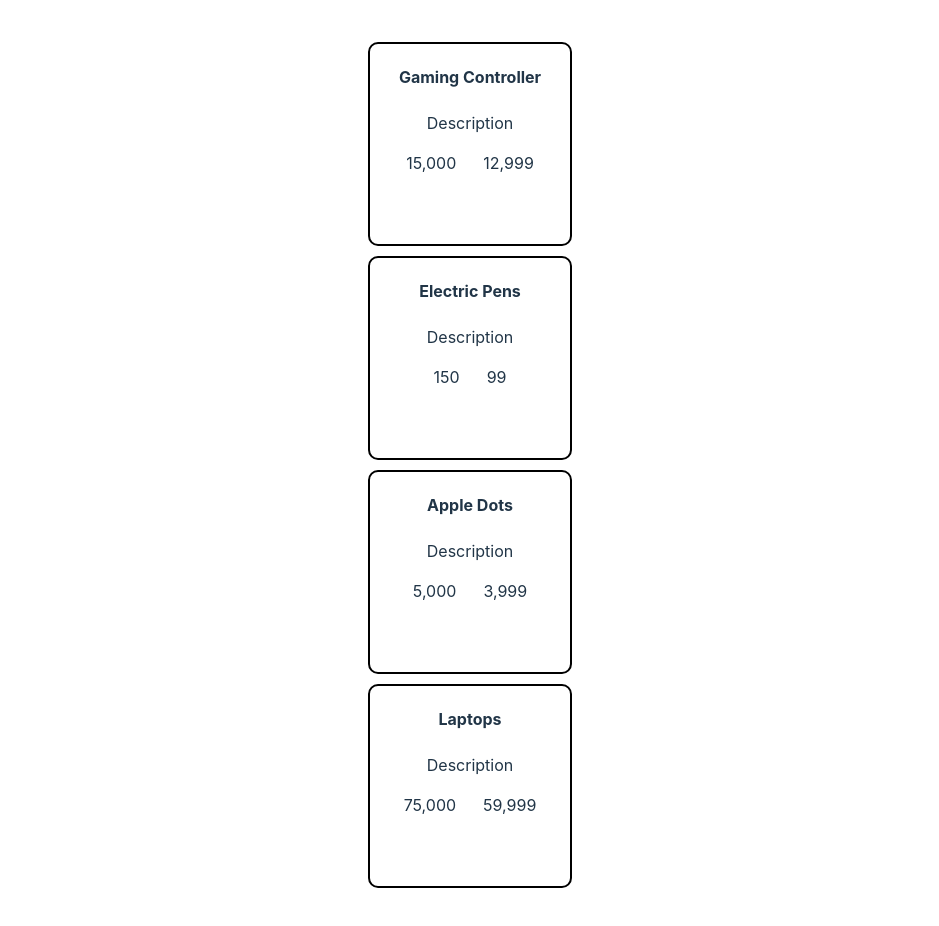
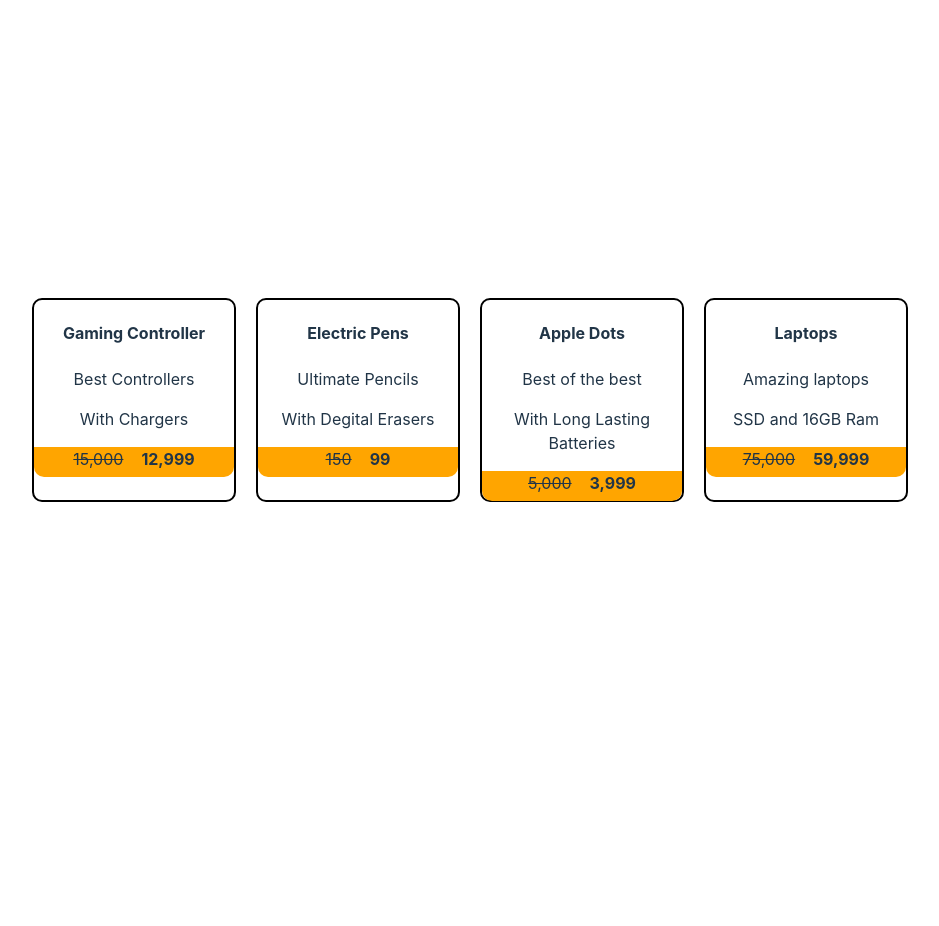
Before and after one commit to Mani-420/React_JS, a React (Vite) app in the folder basic-react-app/: page / in a window 1280 px wide. Shown: the top 926 px of the page, without its empty margins (170-1109 px from the left). After the commit the page ends 800 px from the top, so only its background shows below. Built offline with nearby package versions, Linux system fonts and the light colour scheme.

Commit message:
Components

```diff
--- a/basic-react-app/src/Price.jsx
+++ b/basic-react-app/src/Price.jsx
@@ -1,8 +1,10 @@
+import "./Price.css"
+
 export default function Price({oldPrice, newPrice}){
     return (
-        <div>
-            <span>{oldPrice}</span> &nbsp; &nbsp; &nbsp;
-            <span>{newPrice}</span>
+        <div className="prices">
+            <span className="oldPrice">{oldPrice}</span> &nbsp; &nbsp;
+            <span className="newPrice">{newPrice}</span>
         </div>
     );
 }
--- a/basic-react-app/src/Product.jsx
+++ b/basic-react-app/src/Product.jsx
@@ -4,10 +4,17 @@ import Price from "./Price";
 function Product({title, idx}) {
     let oldPrice = ["15,000", "150", "5,000", "75,000"];
     let newPrice = ["12,999", "99", "3,999", "59,999"];
+    let description= [
+      ["Best Controllers", "With Chargers"],
+      ["Ultimate Pencils", "With Degital Erasers"],
+      ["Best of the best", "With Long Lasting Batteries"],
+      ["Amazing laptops", "SSD and 16GB Ram"]
+    ]
   return (
     <div className="Product">
         <h4>{title}</h4>
-        <p>Description</p>
+        <p>{description[idx][0]}</p>
+        <p>{description[idx][1]}</p>
         <Price oldPrice={oldPrice[idx]} newPrice={newPrice[idx]} />
     </div>
   );
--- a/basic-react-app/src/ProductTab.jsx
+++ b/basic-react-app/src/ProductTab.jsx
@@ -1,13 +1,14 @@
 import Product from "./Product.jsx";
+import "./ProductTab.css";
 
 function ProductTab() {
   return (
-    <>
+    <div className = "productTab">
       <Product title="Gaming Controller" idx = {0} />
       <Product title="Electric Pens" idx = {1}/>
       <Product title="Apple Dots" idx = {2}/>
       <Product title="Laptops" idx = {3}/>
-    </>
+    </div>
   );
 }
 
```
